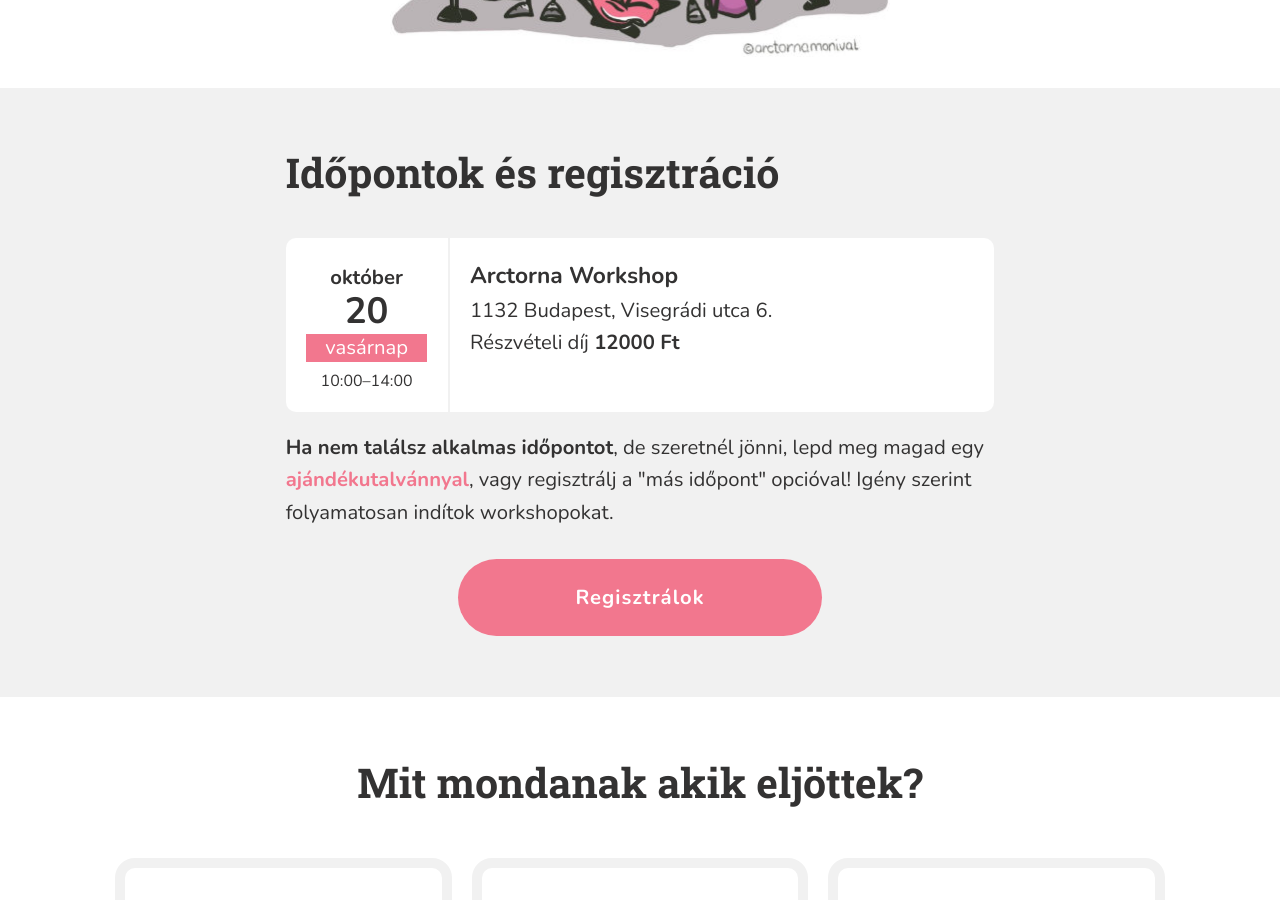
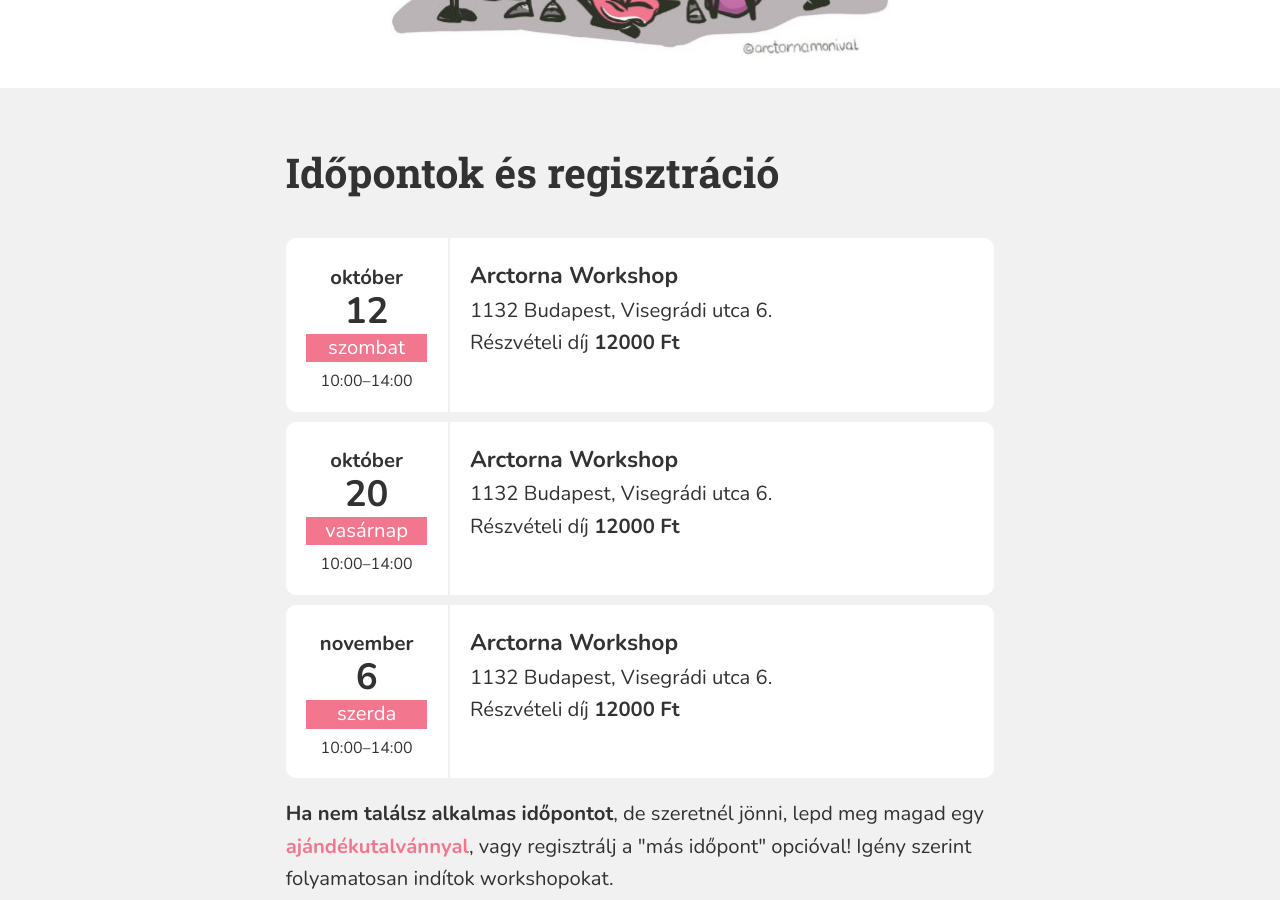
Before and after one commit to monikamudra/arctorna, a Jekyll site: the page built from workshop.md, in a window 1280 px wide and 900 px high, scrolled down 2237 px. Built offline with Jekyll 4.4.1, drawn with Linux system fonts in a browser that asks for light colours.

Commit message:
Update workshop events

```diff
--- a/_data/workshop.yaml
+++ b/_data/workshop.yaml
@@ -38,9 +38,23 @@ events:
     address: 1132 Budapest, Visegrádi utca 6.
     full: true
   -
+    date: 2019-10-12T10:00
+    start: "10:00"
+    end: "14:00"
+    title: Arctorna Workshop
+    address: 1132 Budapest, Visegrádi utca 6.
+    full: false
+  -
     date: 2019-10-20T10:00
     start: "10:00"
     end: "14:00"
     title: Arctorna Workshop
     address: 1132 Budapest, Visegrádi utca 6.
     full: false
+  -
+    date: 2019-11-6T10:00
+    start: "10:00"
+    end: "14:00"
+    title: Arctorna Workshop
+    address: 1132 Budapest, Visegrádi utca 6.
+    full: false
```
